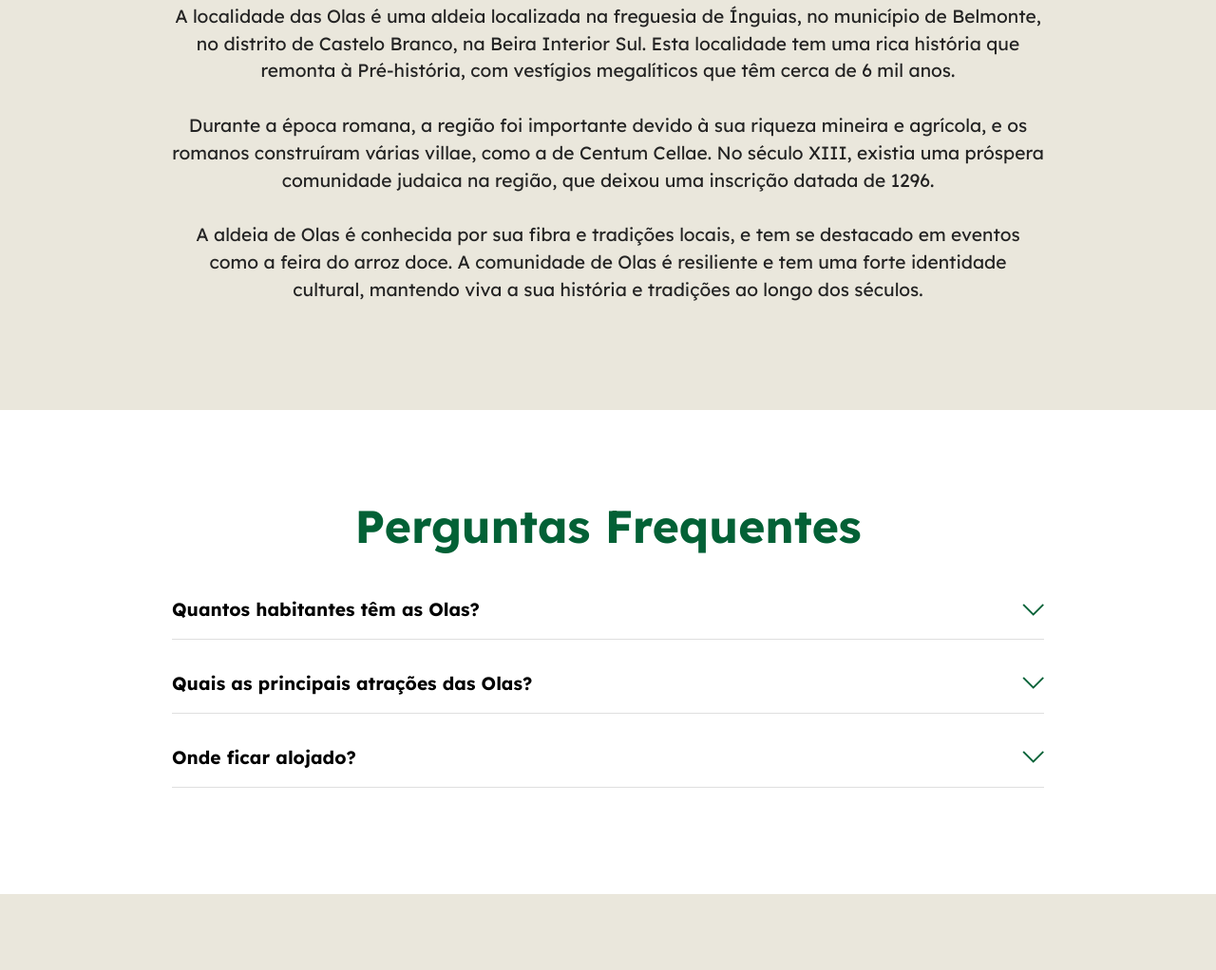
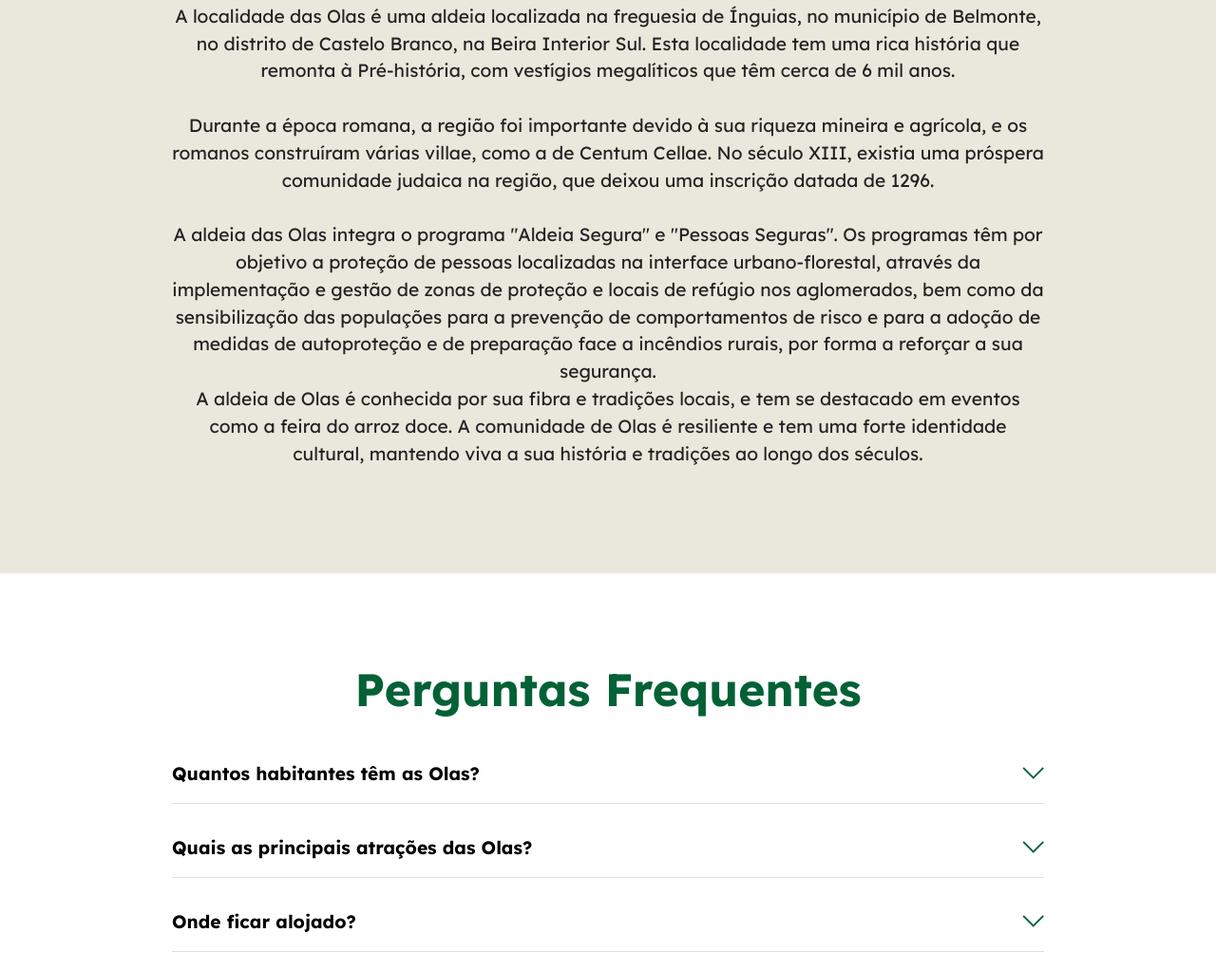
Before and after one commit to Haras71/ALAO, a website: page index.html in a window 1280 px wide. Shown: the part 786-1808 px from the top of the page at 95% size. Drawn offline with Linux system fonts and the light colour scheme; files whose address does not match are found by name.

Commit message:
Update index.html

```diff
--- a/index.html
+++ b/index.html
@@ -128,6 +128,9 @@
                             os romanos construíram várias villae, como a de Centum Cellae. No século XIII, existia uma
                             próspera comunidade judaica na região, que deixou uma inscrição datada de 1296.</div><br>
                         <div>
+                        <div>
+                            A aldeia das Olas integra o programa "Aldeia Segura" e "Pessoas Seguras". Os programas têm por objetivo a proteção de pessoas localizadas na interface urbano-florestal, através da implementação e gestão de zonas de proteção e locais de refúgio nos aglomerados, bem como da sensibilização das populações para a prevenção de comportamentos de risco e para a adoção de medidas de autoproteção e de preparação face a incêndios rurais, por forma a reforçar a sua segurança.
+                        </div>
                         </div>
                         <div>A aldeia de Olas é conhecida por sua fibra e tradições locais, e tem se destacado em
                             eventos como a feira do arroz doce. A comunidade de Olas é resiliente e tem uma forte
```
